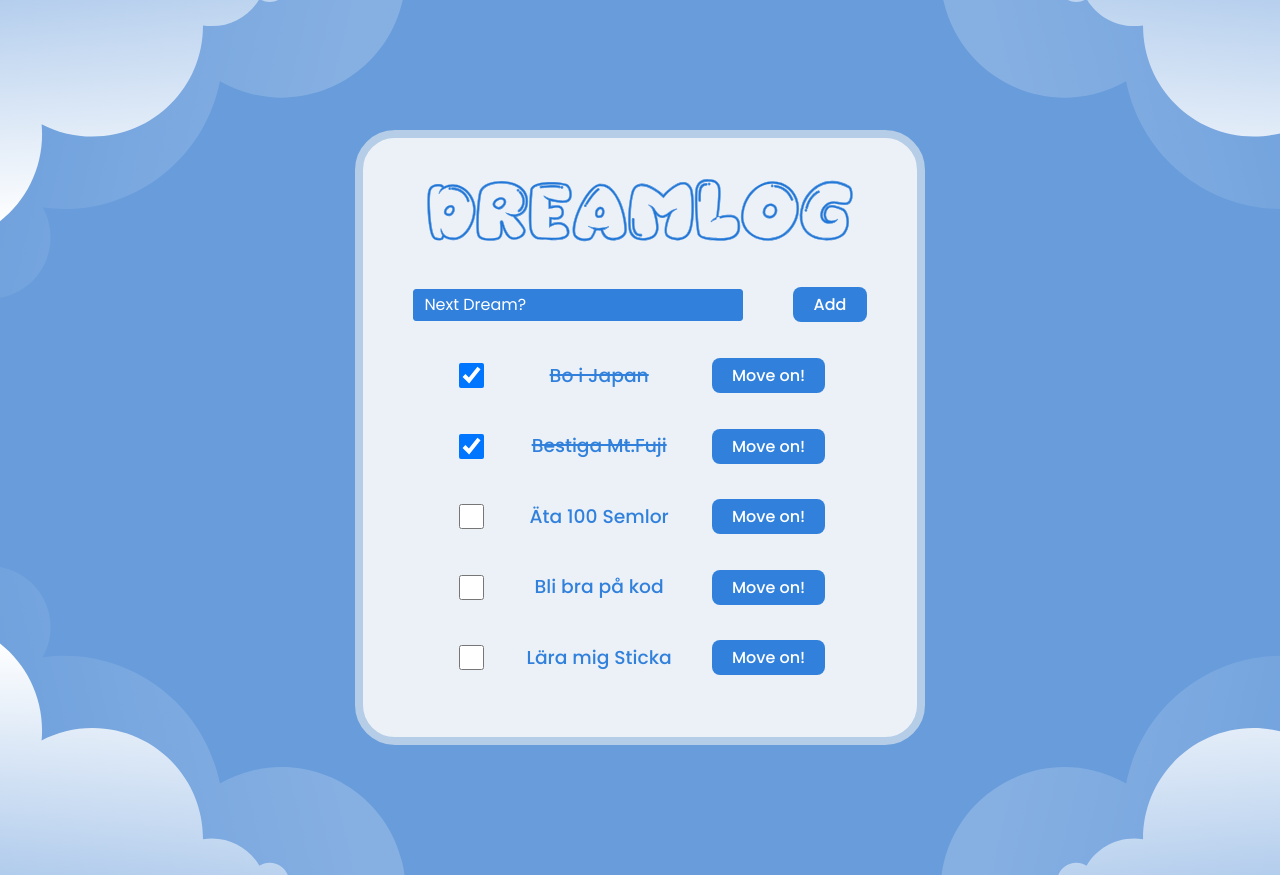
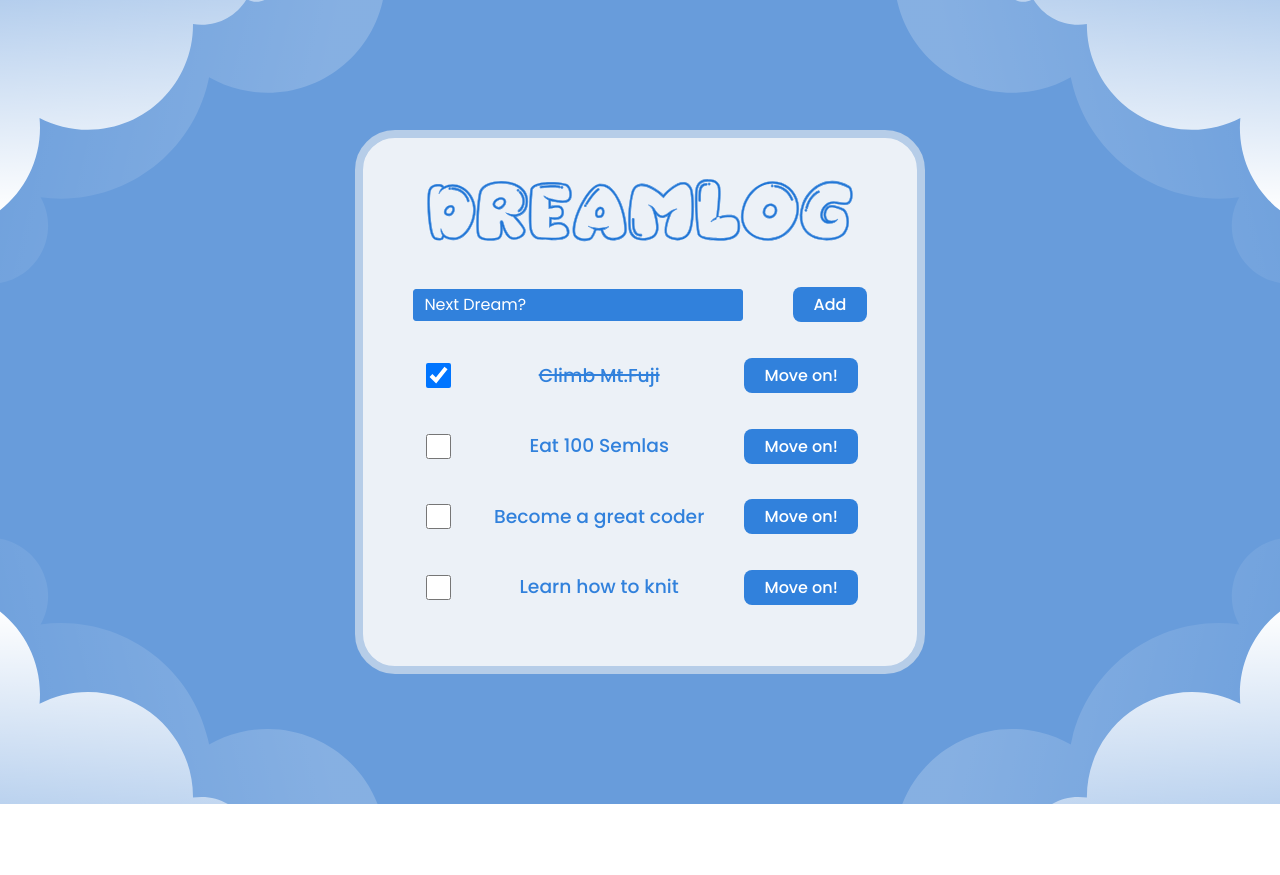
Before and after one commit to billiswruce/dreamlog, a React (Vite) app: page / in a window 1280 px wide. After the commit the page ends 804 px from the top, so only its background shows below. Built offline with nearby package versions, Linux system fonts and the light colour scheme.

Commit message:
changed lamg

```diff
--- a/src/components/DreamApp.tsx
+++ b/src/components/DreamApp.tsx
@@ -9,11 +9,10 @@ import { v4 as uuidv4 } from "uuid";
 
 export const DreamApp = () => {
   const hardCodedValues = [
-    new Dream(uuidv4(), "Bo i Japan", true),
-    new Dream(uuidv4(), "Bestiga Mt.Fuji", true),
-    new Dream(uuidv4(), "Äta 100 Semlor", false),
-    new Dream(uuidv4(), "Bli bra på kod", false),
-    new Dream(uuidv4(), "Lära mig Sticka", false),
+    new Dream(uuidv4(), "Climb Mt.Fuji", true),
+    new Dream(uuidv4(), "Eat 100 Semlas", false),
+    new Dream(uuidv4(), "Become a great coder", false),
+    new Dream(uuidv4(), "Learn how to knit", false),
   ];
 
   const [dreams, setDreams] = useState<Dream[]>(
```
